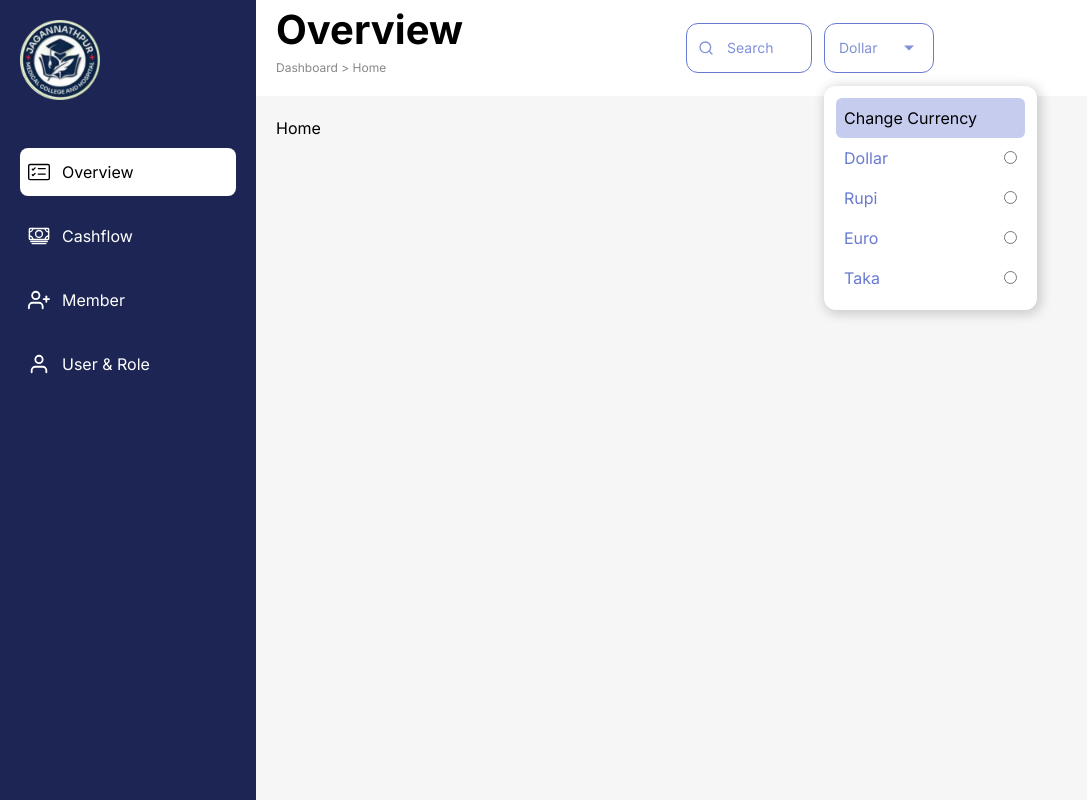
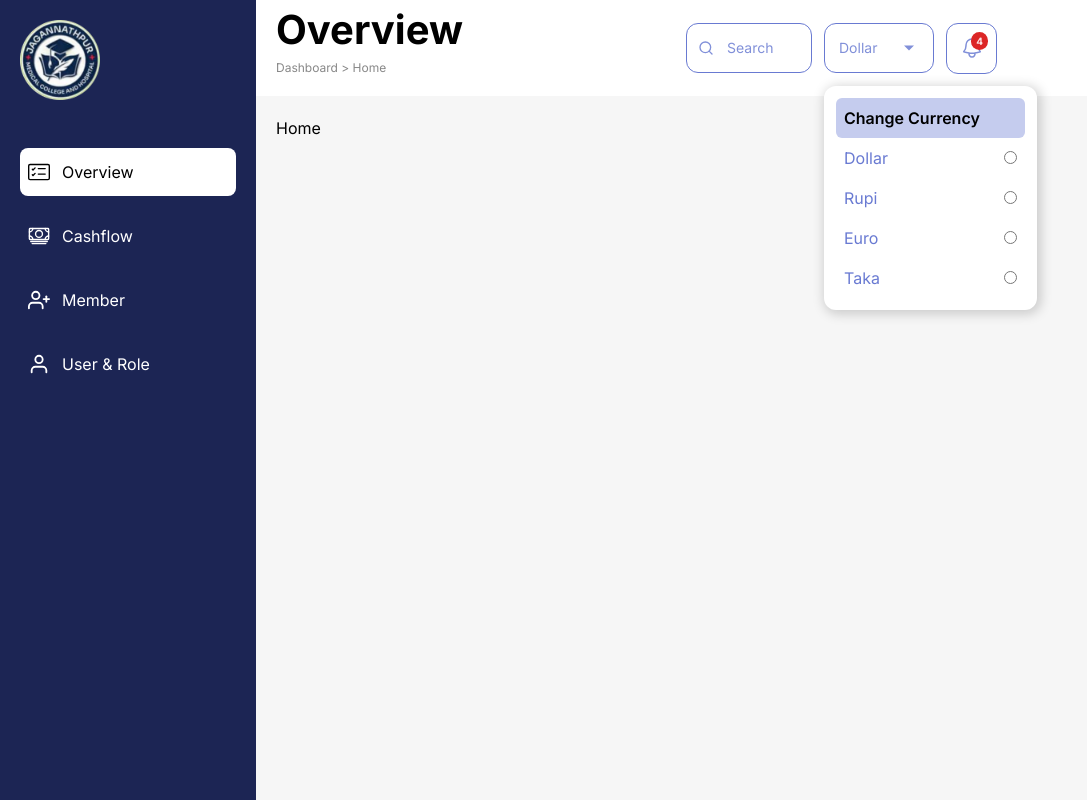
Before and after one commit to developer-shourav/Jagannathpur_Hospital_Dashboard, a Next.js app: page / in a window 1280 px wide. Both pictures are taken after a click on the button "Dollar". Shown: the whole page, without its empty margins (0-1087 px from the left). Built offline with nearby package versions, Linux system fonts and the light colour scheme.

Commit message:
Notificaiton added

```diff
--- a/app/components/PageHead/PageHead.tsx
+++ b/app/components/PageHead/PageHead.tsx
@@ -2,10 +2,15 @@
 import { useState } from "react";
 import { FiSearch } from "react-icons/fi";
 import { IoMdArrowDropdown } from "react-icons/io";
+import { HiOutlineBell } from "react-icons/hi2";
+import adminImage from '@/public/assets/images/admin.jpeg';
+
 const PageHead = () => {
-    const [currencyDropdownOpen, setCurrencyDropdownOpen] = useState(false);
+  const [currencyDropdownOpen, setCurrencyDropdownOpen] = useState(false);
+  const [notificationDropdownOpen, setNotificationDropdownOpen] = useState(false);
+
   return (
-    <div className="px-5 w-full  bg-white flex justify-between items-center">
+    <div className="px-5 w-full bg-white flex justify-between items-center">
       <div className="w-5/12">
         <h2 className="font-bold text-[40px] mt-0">{"Overview"}</h2>
         <p className="text-xs text-[#888888] pb-5">
@@ -15,7 +20,7 @@ const PageHead = () => {
       </div>
 
       <div className="w-7/12">
-        <div className="flex  items-center gap-3">
+        <div className="flex items-center gap-3">
           {/* ---------Search Bar---------- */}
           <div className="relative w-[126px] h-[51px]">
             <div className="absolute inset-y-0 left-0 flex items-center pl-3 pointer-events-none">
@@ -27,19 +32,26 @@ const PageHead = () => {
               className="p-[14px] pl-10 text-sm text-[#8190D9] border border-[#697AD2] rounded-xl w-full focus:outline-none focus:border-[#8190D9] placeholder-[#8190D9]"
             />
           </div>
+
           {/* ----------Currency Selection Bar------------ */}
           <div className="relative w-[110px] h-[51px]">
             <button
               className="p-[14px] text-sm text-[#8190D9] border border-[#697AD2] rounded-xl w-full flex justify-between items-center focus:outline-none"
-              onClick={() => setCurrencyDropdownOpen(!currencyDropdownOpen)}
+              onClick={() => {
+                setCurrencyDropdownOpen(!currencyDropdownOpen)
+                setNotificationDropdownOpen(false)
+              }}
             >
-              Dollar <span className="ml-2"><IoMdArrowDropdown className="text-xl" /></span>
+              Dollar{" "}
+              <span className="ml-2">
+                <IoMdArrowDropdown className="text-xl" />
+              </span>
             </button>
             {/* --------------Currency Options------------ */}
             {currencyDropdownOpen && (
-              <div className="absolute top-full left-0 mt-3 w-[213px] bg-white  rounded-xl custom-box-shadow  z-10">
+              <div className="absolute top-full left-0 mt-3 w-[213px] bg-white rounded-xl custom-box-shadow z-10">
                 <div className="p-3">
-                  <div className="p-2  bg-[#C5CCEE] text-black rounded-md">
+                  <div className="p-2 bg-[#C5CCEE] font-semibold text-black rounded-md">
                     Change Currency
                   </div>
                   <ul className="text-[#697AD2]">
@@ -80,6 +92,48 @@ const PageHead = () => {
               </div>
             )}
           </div>
+
+          {/* ---------Notification Icon---------- */}
+          <div className="relative ">
+            <button
+              className="relative p-2 h-[51px] w-[51px] text-[#8190D9] border border-[#697AD2] rounded-xl focus:outline-none flex justify-center items-center"
+              onClick={() => {
+                setNotificationDropdownOpen(!notificationDropdownOpen)
+                setCurrencyDropdownOpen(false)
+              }}
+            >
+              <HiOutlineBell className="text-2xl" />
+              {/* Notification Badge */}
+              <span className="absolute top-2 right-2  px-[5px] py-1 text-[10px] font-bold leading-none text-red-100 bg-red-600 rounded-full">
+                4
+              </span>
+            </button>
+
+            {/* ---------Notification Dropdown---------- */}
+            {notificationDropdownOpen && (
+              <div className="absolute top-full right-0 mt-3 w-[250px] bg-white rounded-xl custom-box-shadow z-10">
+                <div className="p-3">
+                  <div className="p-2 bg-[#C5CCEE] text-black rounded-md font-semibold">
+                    Notification
+                  </div>
+                  <ul className=" text-[14px] text-black flex flex-col gap-2 mt-2">
+                    <li className="p-2 bg-[#F2F2F2] rounded-md">
+                      Flat cartoony illustrations with vivid unblended colors and asymmetrical
+                    </li>
+                    <li className="p-2 bg-[#F2F2F2] rounded-md">
+                      Flat cartoony illustrations with vivid unblended colors and asymmetrical
+                    </li>
+                    <li className="p-2 bg-[#F2F2F2] rounded-md">
+                      Flat cartoony illustrations with vivid unblended colors and asymmetrical
+                    </li>
+                    <li className="p-2 bg-[#F2F2F2] rounded-md">
+                      Flat cartoony illustrations with vivid unblended colors and asymmetrical
+                    </li>
+                  </ul>
+                </div>
+              </div>
+            )}
+          </div>
         </div>
       </div>
     </div>
```
